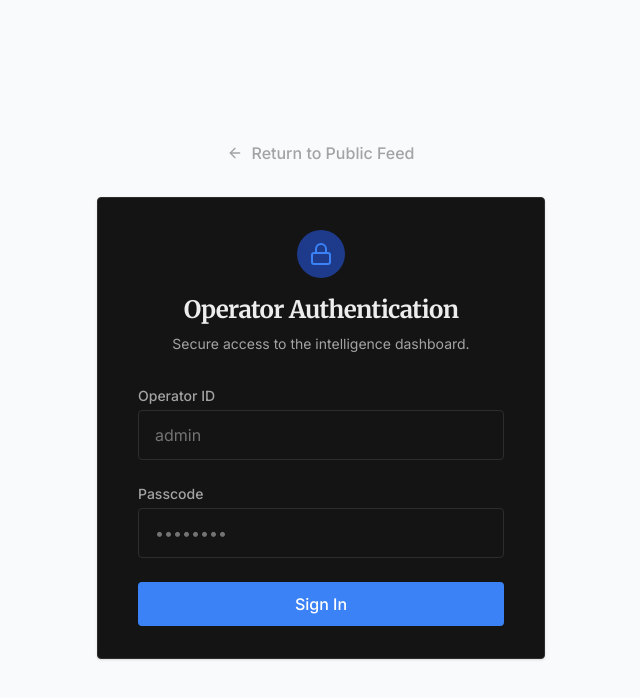
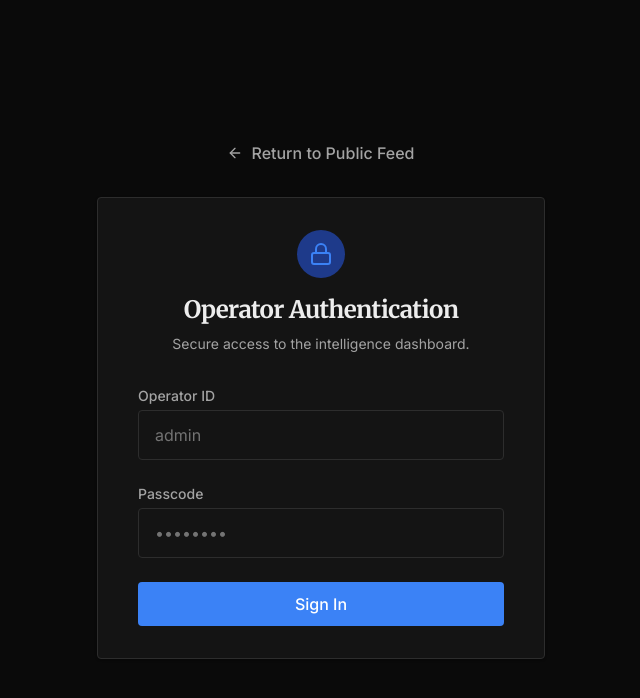
Before and after one commit to Siddharth-Pattanshetty/InferaNews, a React (Vite) app in the folder frontend/: page /login in a window 1280 px wide. Shown: the top 698 px of the page, without its empty margins (319-959 px from the left). Built offline with nearby package versions, Linux system fonts and the light colour scheme.

Commit message:
fix: update Login page background to use semantic theme colors

```diff
--- a/frontend/src/pages/admin/Login.jsx
+++ b/frontend/src/pages/admin/Login.jsx
@@ -31,7 +31,7 @@ export default function Login() {
   };
 
   return (
-    <div className="min-h-screen bg-gray-50 flex flex-col justify-center py-12 sm:px-6 lg:px-8">
+    <div className="min-h-screen bg-bg-primary flex flex-col justify-center py-12 sm:px-6 lg:px-8">
 
       <div className="sm:mx-auto sm:w-full sm:max-w-md mb-8">
         <Link to="/" className="flex items-center gap-2 text-text-secondary hover:text-text-primary transition-colors justify-center font-medium">
@@ -80,7 +80,7 @@ export default function Login() {
             </div>
 
             {error && (
-              <div className="bg-red-50 text-red-600 text-sm p-3 rounded-sm border border-red-100">
+              <div className="bg-danger-bg text-danger-text text-sm p-3 rounded-sm border border-danger-border">
                 {error}
               </div>
             )}
```
